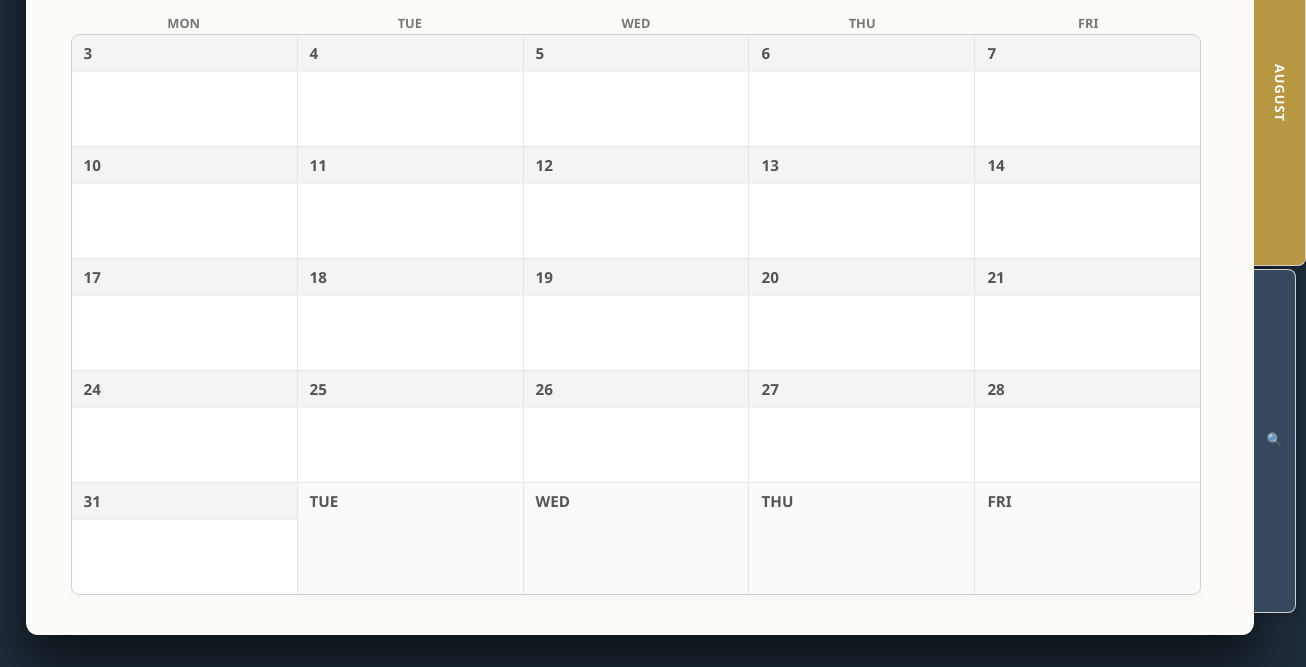
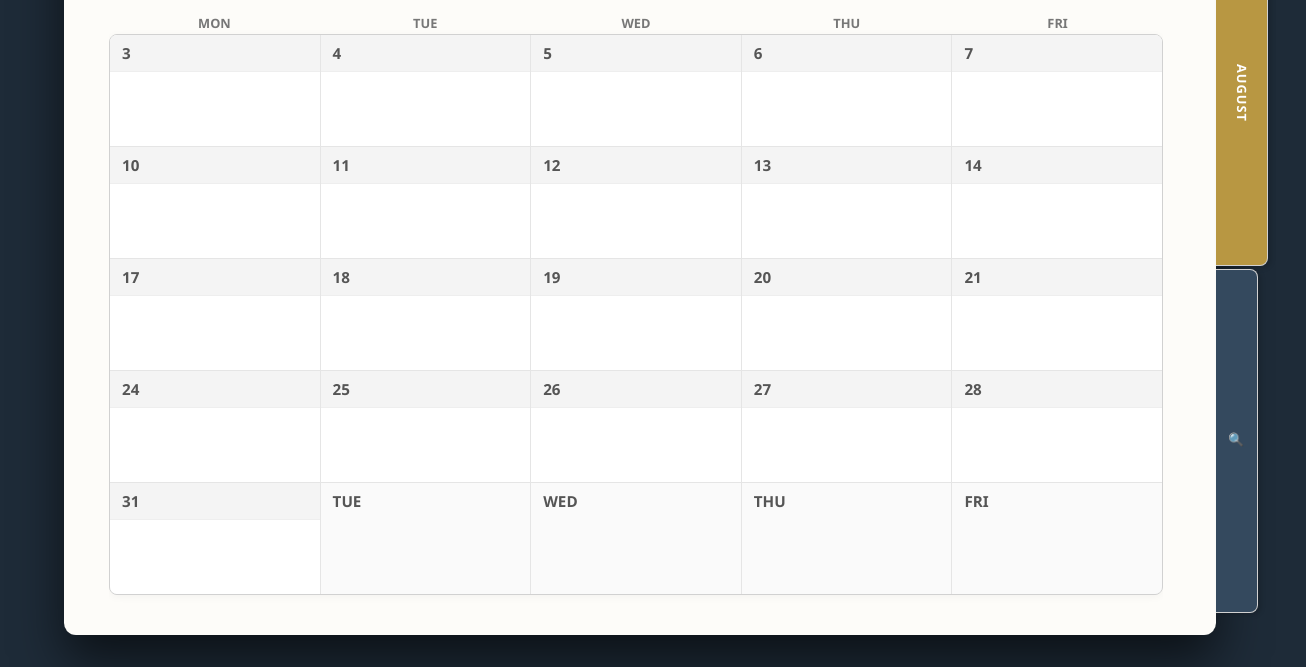
Before and after one commit to atomic2/Planner, a plain HTML site: page index.html in a window 1280 px wide. Shown: the part 133-800 px from the top of the page, 1306 px wide, since content can reach past the window. Drawn offline with Linux system fonts and the light colour scheme.

```diff
--- a/index.html
+++ b/index.html
@@ -22,8 +22,9 @@
 
         body { background-color: var(--bg-desk); display: flex; justify-content: center; align-items: center; height: 100vh; overflow: hidden; }
 
+        /* Adjusted width from 96vw to 90vw for more side margins */
         .planner-workspace {
-            position: relative; width: 96vw; max-width: 1600px; height: 92vh; max-height: 950px;
+            position: relative; width: 90vw; max-width: 1600px; height: 92vh; max-height: 950px;
             display: flex; flex-direction: row; box-shadow: 0 25px 50px rgba(0,0,0,0.6);
             border-radius: 12px; background-color: var(--page-color);
         }
@@ -71,7 +72,6 @@
         .btn-action:hover { transform: translateY(-2px); filter: brightness(1.1); }
         .btn-secondary { background-color: #6c757d; }
 
-        /* --- EXPANDED 5-DAY GRID (NO WEEKENDS) --- */
         .simple-grid { display: grid; grid-template-columns: repeat(5, 1fr); grid-auto-rows: 1fr; gap: 1px; background: #e5e5e5; flex: 1; border: 1px solid var(--border-light); border-radius: 8px; overflow: hidden; box-shadow: 0 2px 8px rgba(0,0,0,0.04); margin-bottom: 10px; }
 
         .cal-tile { background: #fff; cursor: pointer; display: flex; flex-direction: column; overflow: hidden; transition: background 0.1s; }
```
